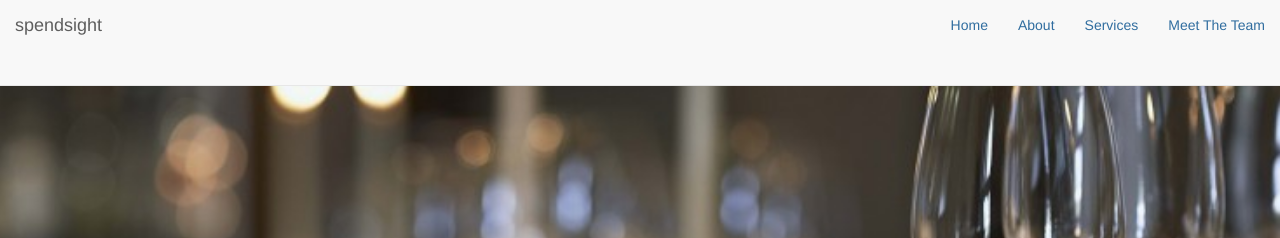
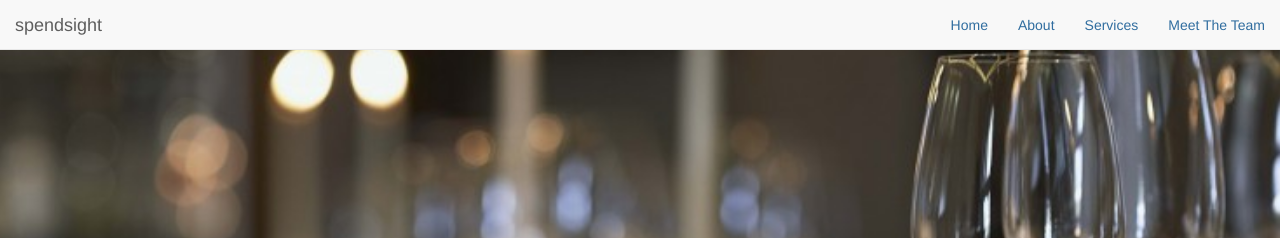
Before and after one commit to kahlilashanti/spendsightwebsite, a plain HTML site: page index.html in a window 1280 px wide. Shown: the top 238 px of the page. Drawn offline with nearby package versions, Linux system fonts and the light colour scheme; some packages are replaced by stand-ins of ours.

Commit message:
fixed navbar height

```diff
--- a/css/style.css
+++ b/css/style.css
@@ -35,6 +35,12 @@ table {
   color: #306d9f;
 }
 /*navbar lettering*/
+
+/*navbar size*/
+#top{
+  height: 0px;
+}
+/*navbar size*/
 
 
 
```
